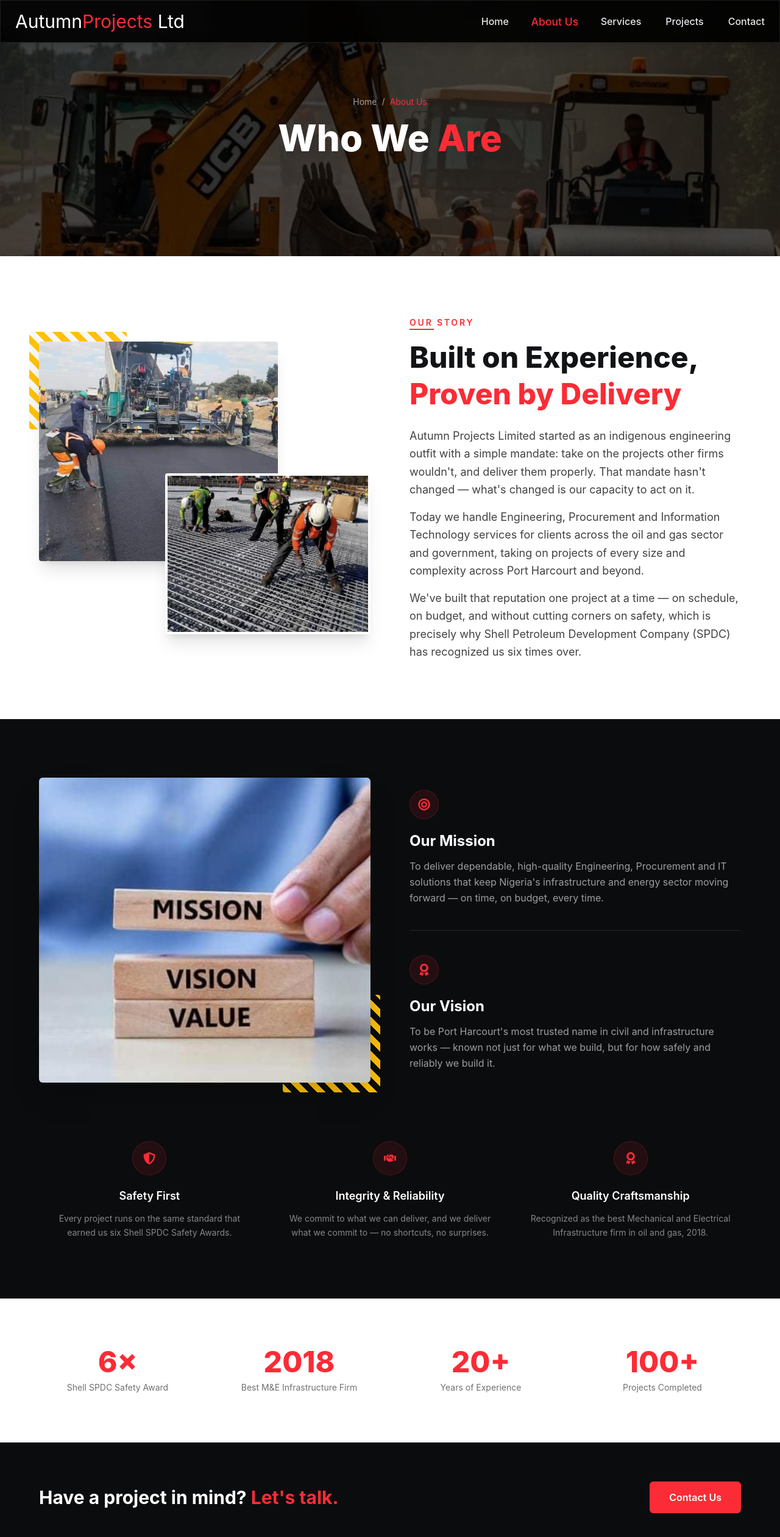
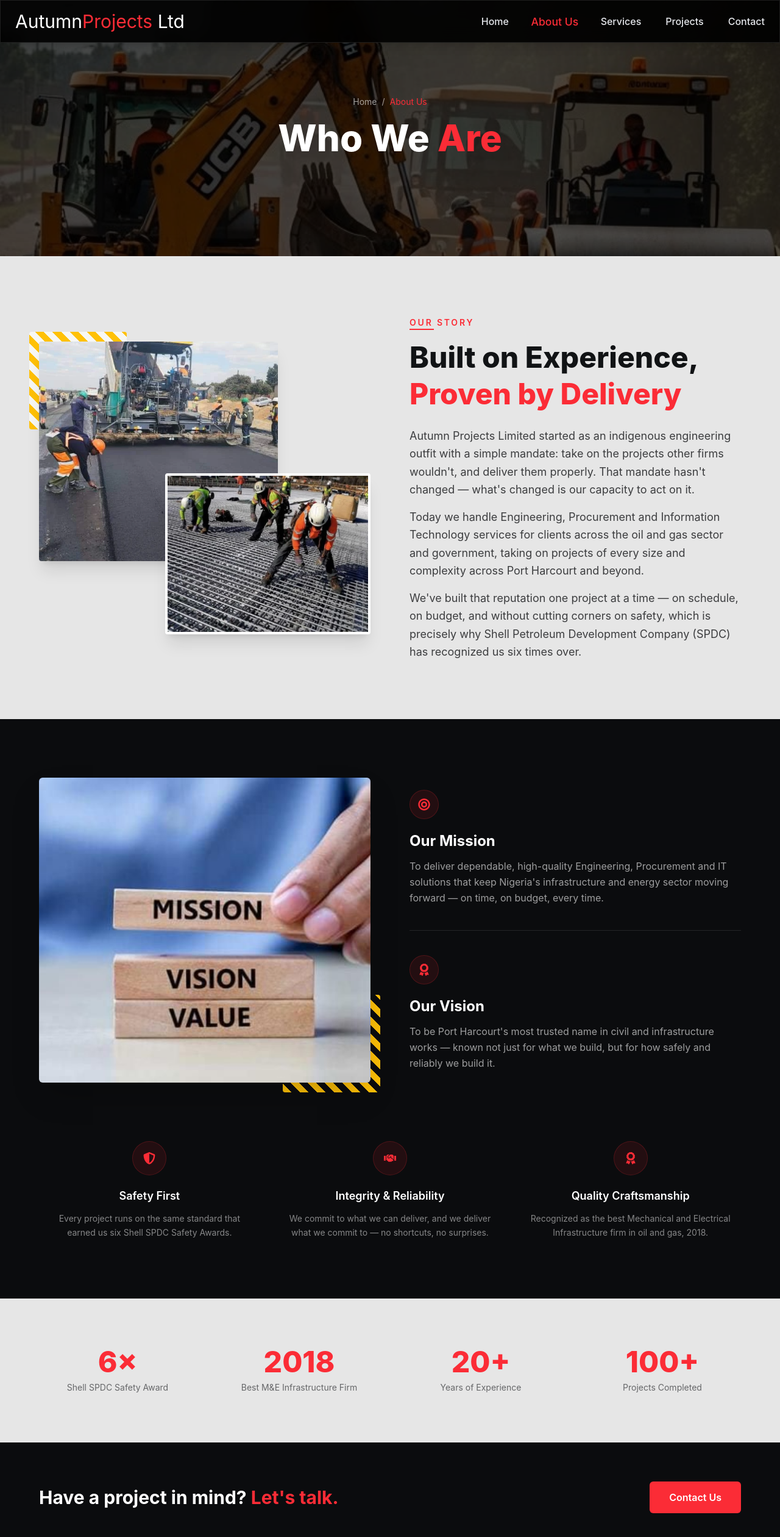
Before and after one commit to AghoghoOgbotor18/AutumnProjects, a React (Vite) app: page /about in a window 1280 px wide. Shown: the top 2520 px of the page at 61% size. Built offline with nearby package versions, Linux system fonts and the light colour scheme.

Commit message:
style: change bg from plain white to off-white

```diff
--- a/src/components/About/OurStory.jsx
+++ b/src/components/About/OurStory.jsx
@@ -2,7 +2,7 @@ import React from 'react'
 
 const OurStory = () => {
   return (
-    <section className="bg-white py-24 px-6 md:px-16">
+    <section className="bg-[#e6e6e6] py-24 px-6 md:px-16">
         <div className="max-w-7xl mx-auto grid md:grid-cols-2 gap-16 items-center">
             <div className="relative h-[420px] md:h-[480px]">
                 <div
--- a/src/components/About/StatsBar.jsx
+++ b/src/components/About/StatsBar.jsx
@@ -9,7 +9,7 @@ const stats = [
 
 const StatsBar = () => {
     return (
-        <section className="bg-white py-20 px-6 md:px-16">
+        <section className="bg-[#e6e6e6] py-20 px-6 md:px-16">
             <div className="max-w-7xl mx-auto grid grid-cols-2 md:grid-cols-4 gap-10">
                 {stats.map((stat) => (
                 <div key={stat.label} className="text-center">
--- a/src/components/Home/CTA.jsx
+++ b/src/components/Home/CTA.jsx
@@ -4,7 +4,7 @@ const CTA = () => {
   return (
     <section className="relative h-[480px] md:h-[560px] flex items-center justify-center">
       <div
-        className="absolute inset-0 bg-cover bg-center pointer-events-none"
+        className="absolute inset-0 bg-cover md:bg-center bg-bottom pointer-events-none"
         style={{ backgroundImage: `url(/images/hero2.webp)`, backgroundAttachment: 'fixed' }}
       />
       <div className='absolute inset-0 bg-black/80' />
```
